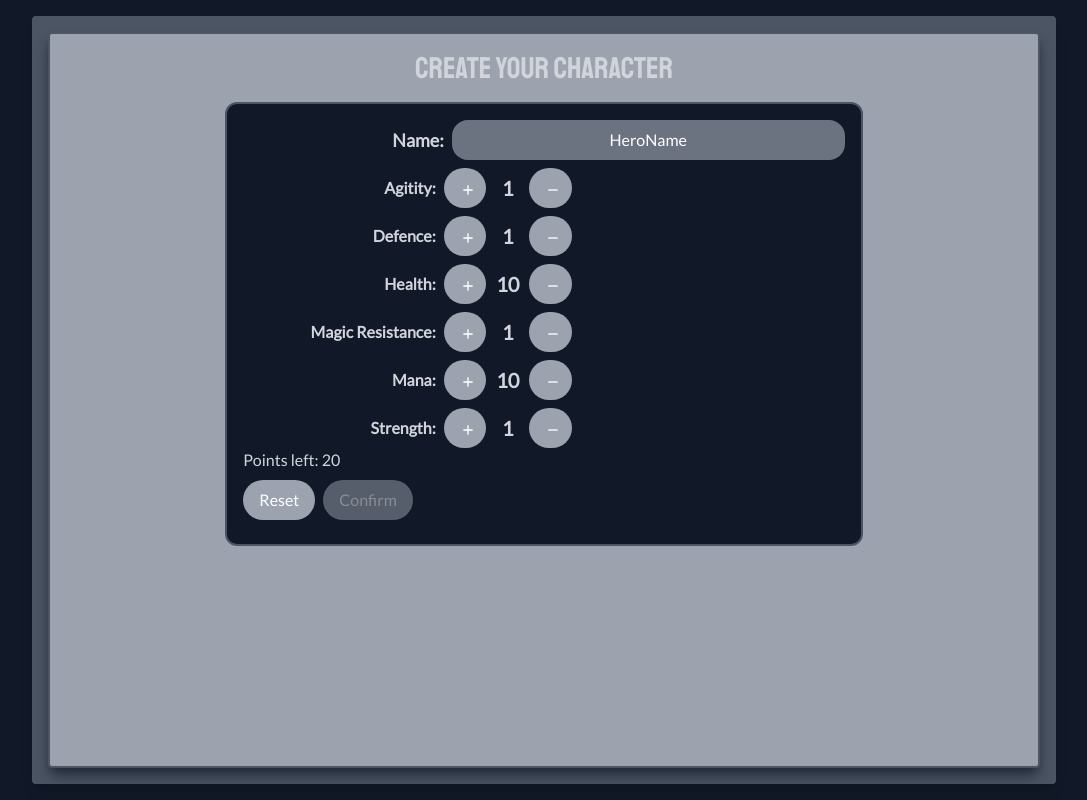
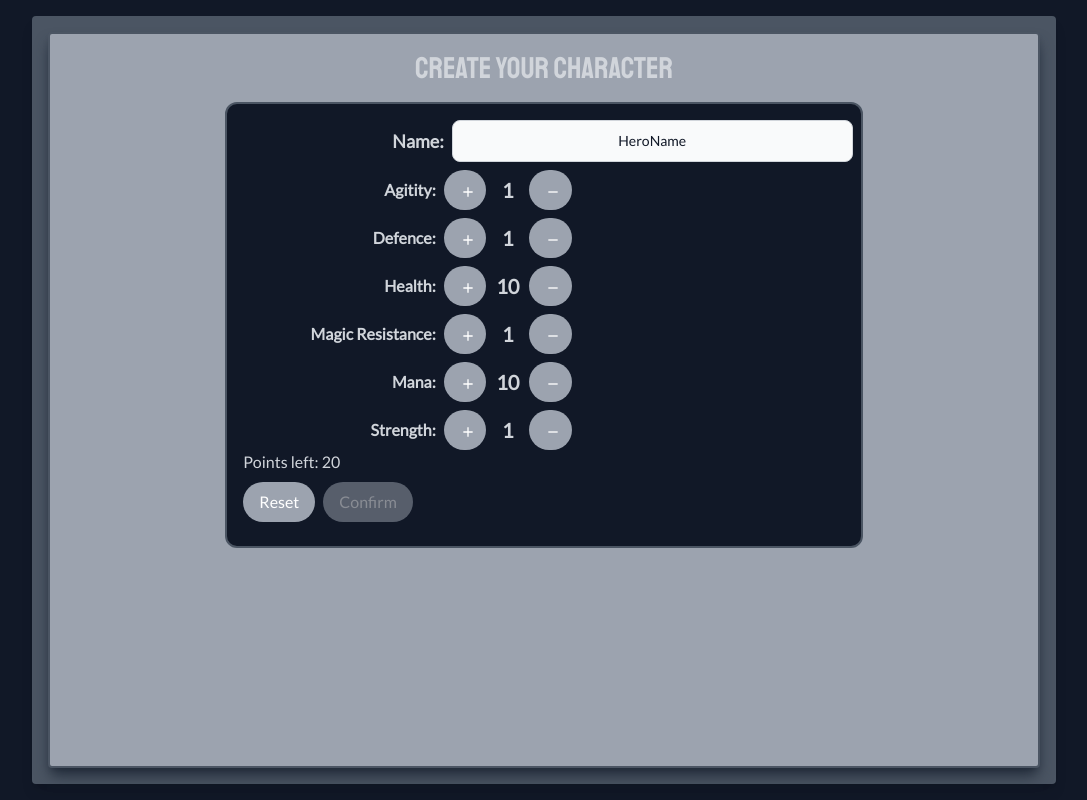
Before and after one commit to tomaszbawor/padron, a Nuxt app: page /character/creation in a window 1280 px wide. Shown: the whole page, without its empty margins (96-1183 px from the left). Built offline with nearby package versions, Linux system fonts and the light colour scheme.

Commit message:
feat: add flowbite components

```diff
--- a/components/ui/PadInput.vue
+++ b/components/ui/PadInput.vue
@@ -1,18 +1,12 @@
 <script setup lang="ts">
-import { computed } from 'vue'
-
 const props = defineProps<{
   disabled?: boolean
   classes?: string
   value?: string
+  placeholder?: string
 }>()
 
 const emits = defineEmits(['update:modelValue'])
-const inputClass = computed(() => {
-  const baseClasses = 'bg-gray-500 rounded-2xl text-white px-4 py-2'
-  const disabledClass = props.disabled ? 'opacity-50 cursor-not-allowed' : ''
-  return `${baseClasses} ${disabledClass} ${props.classes}`
-})
 function handleInput(event: Event) {
   const target = event.target as HTMLInputElement
   emits('update:modelValue', target.value)
@@ -20,12 +14,9 @@ function handleInput(event: Event) {
 </script>
 
 <template>
-  <input
-    :class="inputClass"
-    :disabled="props.disabled"
-    :value="props.value"
-    @input="handleInput"
-  >
+  <div>
+    <input id="first_name" type="text" :value="props.value" :class="`bg-gray-50 border border-gray-300 text-gray-900 text-sm rounded-lg focus:ring-blue-500 focus:border-blue-500 block w-full p-2.5 dark:bg-gray-700 dark:border-gray-600 dark:placeholder-gray-400 dark:text-white dark:focus:ring-blue-500 dark:focus:border-blue-500 ${classes}`" :placeholder="props.placeholder" :disabled="props.disabled" @input="handleInput">
+  </div>
 </template>
 
 <style scoped>
--- a/engine/hero/BasicStats.ts
+++ b/engine/hero/BasicStats.ts
@@ -20,7 +20,7 @@ export const MinimumValueForStat: Record<BasicStats, number> = {
   AGILITY: 1, DEFENCE: 1, HEALTH: 10, MAGIC_RESISTANCE: 1, MANA: 10, STRENGTH: 1,
 }
 
-export const BaseStatIncrementForSKillPoint: Record<BasicStats, number> = {
+export const BaseStatIncrementForSkillPoint: Record<BasicStats, number> = {
   AGILITY: 1, DEFENCE: 1, HEALTH: 5, MAGIC_RESISTANCE: 1, MANA: 5, STRENGTH: 1,
 }
 
--- a/nuxt.config.ts
+++ b/nuxt.config.ts
@@ -4,7 +4,6 @@ export default defineNuxtConfig({
   devServer: {
     port: 3333,
   },
-
   css: [
     '~/public/assets/css/main.css',
   ],
--- a/package.json
+++ b/package.json
@@ -23,6 +23,7 @@
   },
   "dependencies": {
     "@formkit/auto-animate": "^0.8.0",
+    "flowbite": "^1.8.1",
     "pinia": "^2.1.6"
   },
   "devDependencies": {
--- a/pages/character/creation/index.vue
+++ b/pages/character/creation/index.vue
@@ -1,7 +1,7 @@
 <script lang="ts" setup>
 import type { BasicStats } from '~/engine/hero/BasicStats'
 import {
-  BaseStatIncrementForSKillPoint,
+  BaseStatIncrementForSkillPoint,
   BasicStatsLabels, MinimumValueForStat,
   NewCharStarterPoints,
 } from '~/engine/hero/BasicStats'
@@ -29,10 +29,8 @@ const currentPoints = ref({ ...NewCharStarterPoints })
 function confirm() {
   heroStore.createPlayer(
     {
-
       name: name.value,
       stats: currentPoints.value,
-
     },
   );
   (async () => {
@@ -44,7 +42,7 @@ function decreaseStat(stat: BasicStats) {
   if (currentPoints.value[stat] === MinimumValueForStat[stat])
     return
 
-  const increment = BaseStatIncrementForSKillPoint[stat]
+  const increment = BaseStatIncrementForSkillPoint[stat]
   currentPoints.value[stat] -= increment
   pointsToRedistribute.value++
 }
@@ -52,7 +50,7 @@ function decreaseStat(stat: BasicStats) {
 function increaseStat(stat: BasicStats) {
   if (pointsToRedistribute.value <= 0)
     return
-  const increment = BaseStatIncrementForSKillPoint[stat]
+  const increment = BaseStatIncrementForSkillPoint[stat]
 
   currentPoints.value[stat] += increment
   pointsToRedistribute.value--
@@ -76,7 +74,7 @@ function resetStats() {
           <label class="text-right my-auto text-lg font-bold" for="hero-name">
             Name:
           </label>
-          <PadInput classes="ml-2 text-center" :value="name" @update:model-value="nameChangeHandler" />
+          <PadInput classes="mx-2 text-center" :value="name" placeholder="Hero Name" @update:model-value="nameChangeHandler" />
           <template v-for="[stat, val] in Object.entries(currentPoints)" :key="stat">
             <div class="flex flex-row-reverse">
               <b class="my-auto pr-2">
--- a/tailwind.config.ts
+++ b/tailwind.config.ts
@@ -1,4 +1,5 @@
 import type { Config } from 'tailwindcss'
+import * as flowbite from 'flowbite/plugin'
 
 export default <Partial<Config>>{
   theme: {
@@ -9,4 +10,8 @@ export default <Partial<Config>>{
       },
     },
   },
+  content: [
+    './node_modules/flowbite/**/*.{js,ts}',
+  ],
+  plugins: [{ handler: flowbite.handler }],
 }
```
Also changed, not shown: 1 other file (tests, documents, lock files or other folders).
